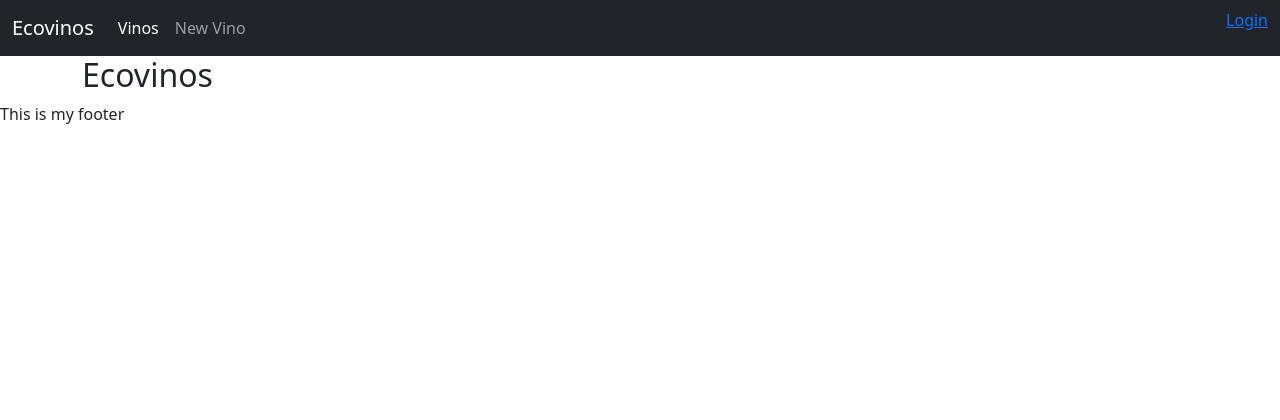
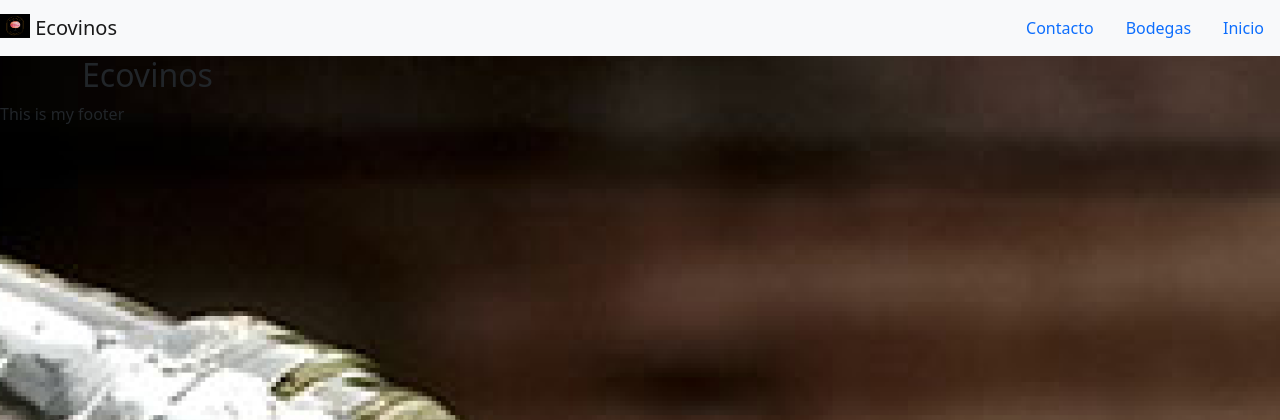
Before and after one commit to ALEXIABCN/ecovinos.grupo13, a Spring Boot app: page / in a window 1280 px wide. Shown: the top 420 px of the page. Run offline with Spring Boot 4, Linux system fonts and the light colour scheme; some libraries are stand-ins or nearby versions.

Commit message:
corregido layout

```diff
--- a/src/main/resources/templates/css/style.css
+++ b/src/main/resources/templates/css/style.css
@@ -0,0 +1,30 @@
+body {
+    background-image: url('./Assets/background.png');
+}
+
+.card {
+    background: rgba(228, 152, 38, 0.81);
+    border: 6px solid #000000;
+    box-sizing: border-box;
+    border-radius: 11px;
+}
+
+.card-title {
+    text-align: center;
+}
+
+.ubicacion {
+    text-align: center;
+}
+
+.bi {
+    float: right;
+}
+
+.row {
+    justify-content: center;
+}
+
+.text-footer {
+    font-size: larger;
+}
--- a/src/main/resources/templates/fragments/head.html
+++ b/src/main/resources/templates/fragments/head.html
@@ -1,5 +1,7 @@
 <head>
     <meta charset="UTF-8">
+    <meta http-equiv="X-UA-Compatible" content="IE=edge">
+    <meta name="viewport" content="width=device-width, initial-scale=1.0">
     <title>Ecovinos</title>
     <link href="https://cdn.jsdelivr.net/npm/bootstrap@5.1.3/dist/css/bootstrap.min.css" rel="stylesheet"
           integrity="sha384-1BmE4kWBq78iYhFldvKuhfTAU6auU8tT94WrHftjDbrCEXSU1oBoqyl2QvZ6jIW3" crossorigin="anonymous">
--- a/src/main/resources/templates/fragments/header.html
+++ b/src/main/resources/templates/fragments/header.html
@@ -1,26 +1,19 @@
-<header xmlns:th="http://www.thymeleaf.org" xmlns:sec="http://www.thymeleaf.org/extras/spring-security">
-    <nav class="navbar navbar-expand-lg navbar-dark bg-dark">
-        <div class="container-fluid">
-            <a class="navbar-brand" href="#">Ecovinos</a>
-            <button class="navbar-toggler" type="button" data-bs-toggle="collapse"
-                    data-bs-target="#navbarSupportedContent"
-                    aria-controls="navbarSupportedContent" aria-expanded="false" aria-label="Toggle navigation">
-                <span class="navbar-toggler-icon"></span>
-            </button>
-            <ul class="navbar-nav me-auto mb-2 mb-lg-0">
-                <li class="nav-item">
-                    <a class="nav-link active" aria-current="page" href="/vinos">Vinos</a>
-                </li>
-                <li class="nav-item"><a class="nav-link" href="/vinos/new">New Vino</a></li>
-            </ul>
-            <ul>
-                <li sec:authorize="isAnonymous()">
-                    <a href="/login" >Login</a>
-                </li>
-                <li sec:authorize="isAuthenticated()">
-                    <a href="/logout" >Logout</a>
-                </li>
-            </ul>
-        </div>
+<header>
+    <nav class="navbar navbar-light bg-light">
+        <a class="navbar-brand" href="#">
+            <img src="./Assets/logo.png" alt="" width="30" height="24" class="d-inline-block align-text-top">
+            Ecovinos
+        </a>
+        <ul class="nav">
+            <li class="nav-item">
+                <a class="nav-link active" aria-current="page" href="#">Contacto</a>
+            </li>
+            <li class="nav-item">
+                <a class="nav-link" href="#">Bodegas</a>
+            </li>
+            <li class="nav-item">
+                <a class="nav-link" href="#">Inicio</a>
+            </li>
+        </ul>
     </nav>
 </header>
```
Also changed, not shown: src/main/resources/templates/react/ecovino/src/App.css (+13 -5 lines), 1 other file.
